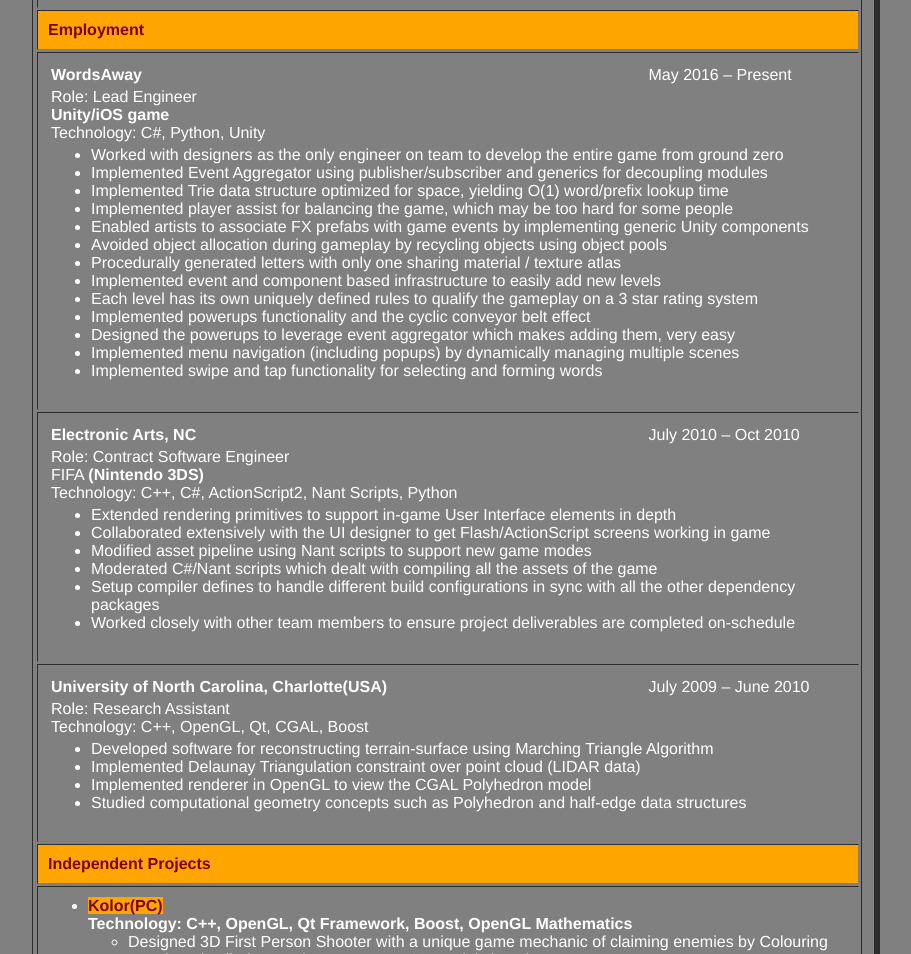
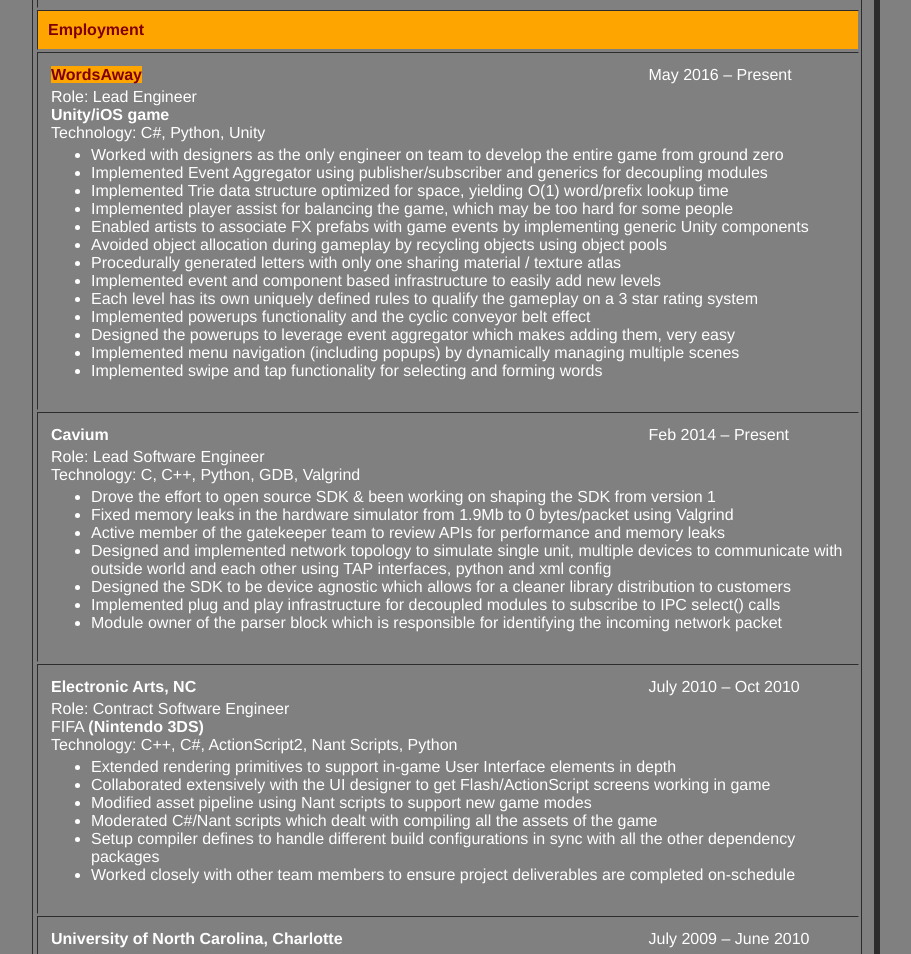
Before and after one commit to brainydexter/brainydexter.github.com, a plain HTML site: page resume.html in a window 1280 px wide. Shown: the part 769-1723 px from the top of the page, without its empty margins (192-1103 px from the left). Drawn offline with Linux system fonts and the light colour scheme.

Commit message:
updating resume.html

```diff
--- a/resume.html
+++ b/resume.html
@@ -142,7 +142,7 @@
 <table class="bodytext" border="0" width="100%">
 <tbody>
 <tr><!-- Company and duration -->
-<td width="75%"><strong>WordsAway </strong></td>
+<td width="75%"><strong><a class="gameTitle" href="projects.html#WordsAway" target="_parent">WordsAway </strong></td>
 <td>May&nbsp;2016 &ndash;&nbsp;Present</td>
 </tr>
 <tr>
@@ -171,6 +171,36 @@
 </table>
 </td>
 </tr>
+
+<tr><!-- Cavium Employment Content -->
+<td>
+<table class="bodytext" border="0" width="100%">
+<tbody>
+<tr>
+<td width="75%"><strong> Cavium </strong></td>
+<td>Feb 2014 &ndash; Present</td>
+</tr>
+<tr>
+<td colspan="2">Role: Lead Software Engineer<br /> Technology: C, C++, Python, GDB, Valgrind</td>
+</tr>
+<tr>
+<td colspan="2">
+	<ul>
+		<li>Drove the effort to open source SDK &amp; been working on shaping the SDK from version 1</li>
+		<li>Fixed memory leaks in the hardware simulator from 1.9Mb to 0 bytes/packet using Valgrind</li>
+		<li>Active member of the gatekeeper team to review APIs for performance and memory leaks</li>
+		<li>Designed and implemented network topology to simulate single unit, multiple devices to communicate with outside world and each other using TAP interfaces, python and xml config</li>
+		<li>Designed the SDK to be device agnostic which allows for a cleaner library distribution to customers</li>
+		<li>Implemented plug and play infrastructure for decoupled modules to subscribe to IPC select() calls</li>
+		<li>Module owner of the parser block which is responsible for identifying the incoming network packet</li>
+	</ul>
+</td>
+</tr>
+</tbody>
+</table>
+</td>
+</tr>
+
 <tr>
 <td>
 <table class="bodytext" border="0" width="100%">
@@ -203,7 +233,7 @@
 <table class="bodytext" border="0" width="100%">
 <tbody>
 <tr>
-<td width="75%"><strong> University of North Carolina, Charlotte(USA) </strong></td>
+<td width="75%"><strong> University of North Carolina, Charlotte </strong></td>
 <td>July 2009 &ndash; June 2010</td>
 </tr>
 <tr>
@@ -294,7 +324,7 @@
 <tbody>
 <tr>
 <td width="50%"><!-- MS Content -->
-<p>University of North Carolina, Charlotte(USA) <br /> MS in Computer Science GPA: 3.8/4.00 <br /> (Graphics and Visualization) May 2010</p>
+<p>University of North Carolina, Charlotte <br /> MS in Computer Science GPA: 3.8/4.00 <br /> (Graphics and Visualization) May 2010</p>
 </td>
 <td><!--BS Content -->
 <p>U.P. Technical University, Lucknow(India) <br /> BS in Computer Science <br /> (Software Development) July 2006</p>
```
